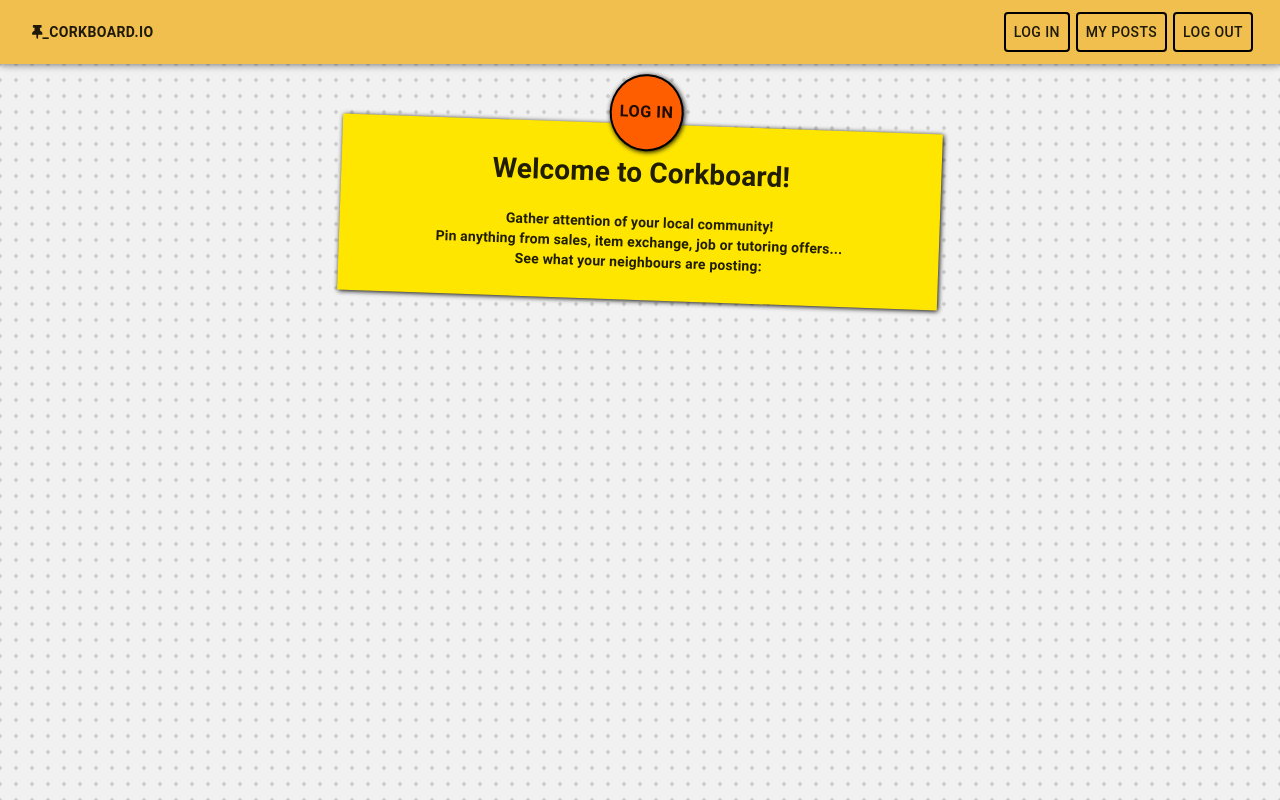
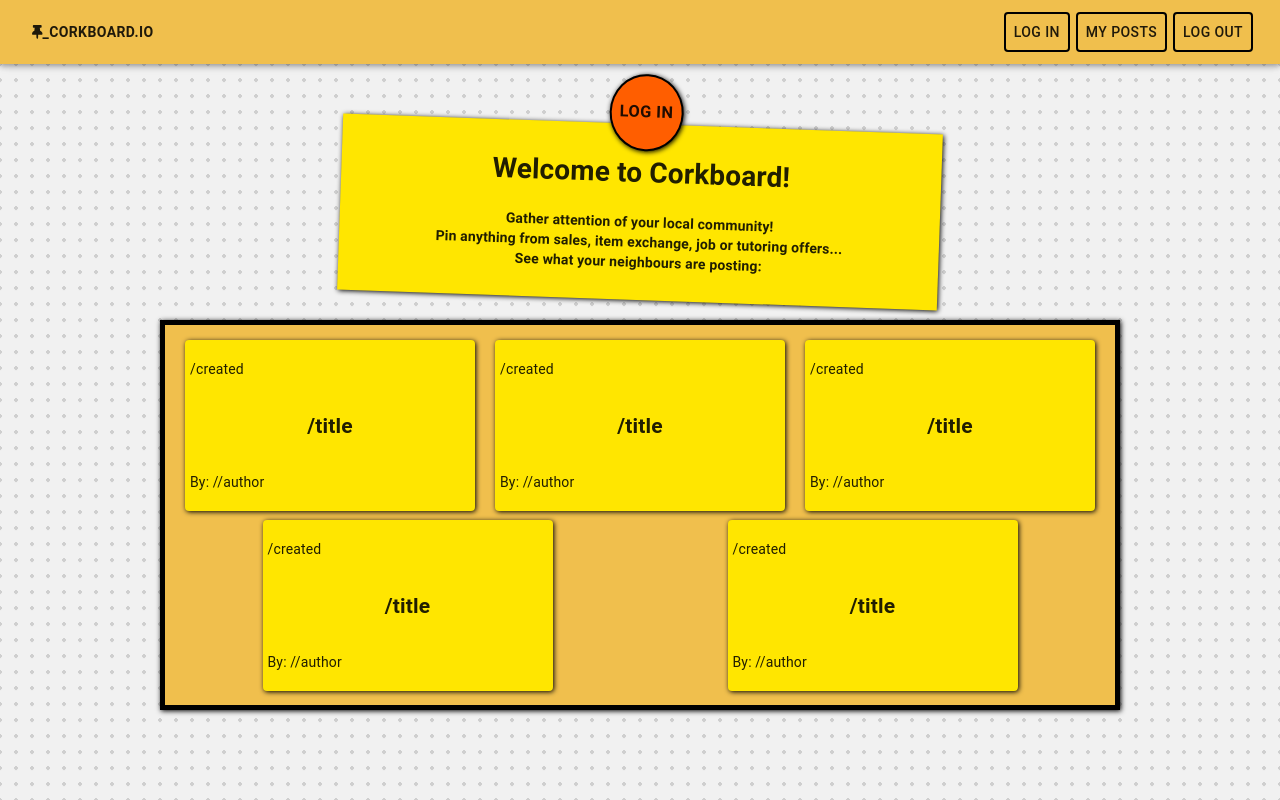
Before and after one commit to wnwarchdev/BulletinBoard, a React (Create React App) app: page / in a window 1280 px wide. Built offline with nearby package versions, Linux system fonts and the light colour scheme.

Commit message:
Add postIt component and update Homepage, Post and NotFound components

```diff
--- /dev/null
+++ b/src/components/common/PostIt/PostIt.js
@@ -0,0 +1,32 @@
+import React from 'react';
+import PropTypes from 'prop-types';
+import { Link } from 'react-router-dom';
+
+import Card from '@material-ui/core/Card';
+
+import styles from './PostIt.module.scss';
+
+const Component = ({ post }) => {
+  //const { title, photo, id, price } = post;
+
+  return (
+    <Link to={`${process.env.PUBLIC_URL}/post/1`} className={styles.root}>
+      <Card className={styles.card}>
+        <p>/created</p>
+        <h2>/title</h2>
+        <p>By: //author</p>
+      </Card>
+    </Link>
+  );
+};
+
+
+Component.propTypes = {
+  post: PropTypes.object,
+};
+
+
+
+export {
+  Component as PostIt,
+};
--- /dev/null
+++ b/src/components/common/PostIt/PostIt.module.scss
@@ -0,0 +1,25 @@
+@import '../../../styles/settings.scss';
+
+.root {
+    text-decoration: none;
+    &:focus, &:hover, &:visited, &:link, &:active {
+        text-decoration: none;
+    }
+    width: 300px;
+    height: 180px;
+}
+
+p {
+    text-align:left;
+}
+
+.card {
+
+    margin: 5px;
+    padding: 5px;
+    display: flex;
+    flex-direction: column ;
+    background-color: rgb(255, 230, 0);
+    box-shadow: 1px 1px 5px black;
+
+}
--- a/src/components/views/Homepage/Homepage.js
+++ b/src/components/views/Homepage/Homepage.js
@@ -3,6 +3,7 @@ import PropTypes from 'prop-types';
 import Container from '@material-ui/core/Container';
 import Button from '@material-ui/core/Button';
 import { NavLink } from 'react-router-dom';
+import { PostIt } from '../../common/PostIt/PostIt';
 
 import clsx from 'clsx';
 
@@ -18,6 +19,14 @@ const Component = ({className, children}) => (
       <Button className={clsx(className, styles.login)} component={NavLink} exact to={`${process.env.PUBLIC_URL}/`} activeClassName='active'><h3>LOG IN</h3></Button>
       <h1>Welcome to Corkboard!</h1>
       <h4>Gather attention of your local community!<br/>Pin anything from sales, item exchange, job or tutoring offers...<br/>See what your neighbours are posting:</h4>
+    </Container>
+
+    <Container className={clsx(className, styles.corkboard)} maxWidth="md">
+      <PostIt />
+      <PostIt />
+      <PostIt />
+      <PostIt />
+      <PostIt />
     </Container>
 
     {children}
--- a/src/components/views/Homepage/Homepage.module.scss
+++ b/src/components/views/Homepage/Homepage.module.scss
@@ -27,5 +27,16 @@
       box-shadow: 1px 1px 10px black;
       background-color: rgb(148, 241, 42);
    }
+}
 
+.corkboard {
+   margin-top: 20px;
+   border: 5px solid black;
+   background: #f0bf4d;
+   padding: 10px;
+   box-shadow: 1px 1px 5px black;
+   position: relative;
+   display:flex;
+   justify-content: space-around;
+   flex-wrap: wrap;
 }
--- a/src/components/views/NotFound/NotFound.js
+++ b/src/components/views/NotFound/NotFound.js
@@ -2,6 +2,7 @@ import React from 'react';
 import PropTypes from 'prop-types';
 import Container from '@material-ui/core/Container';
 import Button from '@material-ui/core/Button';
+import { NavLink } from 'react-router-dom';
 
 import clsx from 'clsx';
 
@@ -13,7 +14,7 @@ import styles from './NotFound.module.scss';
 const Component = ({className, children}) => (
   <div className={clsx(className, styles.root)}>
     <Container className={clsx(className, styles.hero)} maxWidth="sm">
-      <Button className={clsx(className, styles.login)} activeClassName='active'><h3>404</h3></Button>
+      <Button className={clsx(className, styles.login)} component={NavLink} exact to={`${process.env.PUBLIC_URL}/`} activeClassName='active'><h3>404</h3></Button>
       <h1>Sacre bleu! Not found...</h1>
       <h4>It happens to best of us!<br/>Relax, take deep breath, clear your mind...<br/>This is just the way things are.</h4>
     </Container>
--- a/src/components/views/Post/Post.js
+++ b/src/components/views/Post/Post.js
@@ -1,6 +1,8 @@
 import React from 'react';
 //import PropTypes from 'prop-types';
 import Card from '@material-ui/core/Card';
+import Button from '@material-ui/core/Button';
+import { NavLink } from 'react-router-dom';
 
 
 import styles from './Post.module.scss';
@@ -12,7 +14,9 @@ class Component extends React.Component {
     //const { title, text, price, email, phone, author, created } = post;
     return (
       <div className={styles.root}>
+
         <Card className={styles.card}>
+          <Button className={styles.goback} component={NavLink} exact to={`${process.env.PUBLIC_URL}/`} activeClassName='active'><h3>&#8617;</h3></Button>
           <p>Created on: //created</p>
           <h2>/title</h2>
           <p>Posted by: //author</p>
@@ -21,6 +25,8 @@ class Component extends React.Component {
           <p>Price: //price</p>
           <p>Phone: //phone</p>
           <p>Contact: //email</p>
+
+
         </Card>
       </div>
     );
--- a/src/components/views/Post/Post.module.scss
+++ b/src/components/views/Post/Post.module.scss
@@ -4,6 +4,7 @@
     text-align:left;
     display: flex;
     justify-content: center;
+    position: relative;
  }
 
  .card {
@@ -20,3 +21,20 @@
     border: 1px dashed black;
     padding: 5px;
  }
+
+ .goback{
+   border: 2px solid black;
+   background-color: rgb(255, 94, 0);
+   margin: 0 3px;
+   border-radius: 50%;
+   box-shadow: 1px 1px 5px black;
+   height: 33px;
+   left:90%;
+   position: absolute;
+   min-width: 30px;
+
+   &:hover {
+      box-shadow: 1px 1px 10px black;
+      background-color: rgb(148, 241, 42);
+   }
+}
```
